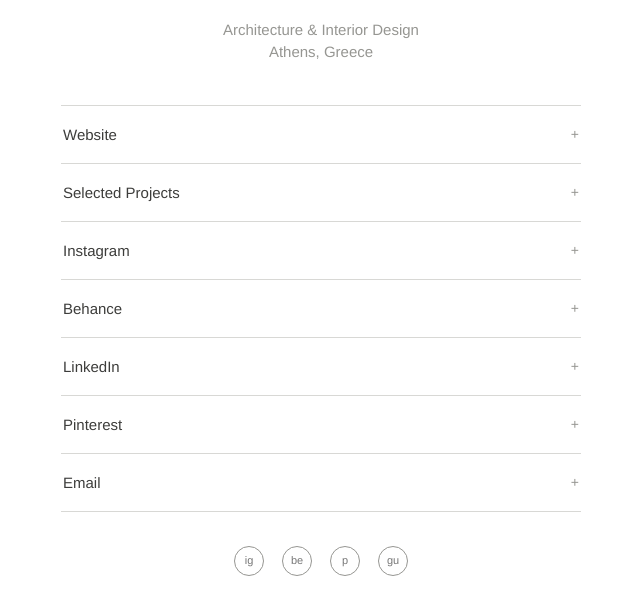
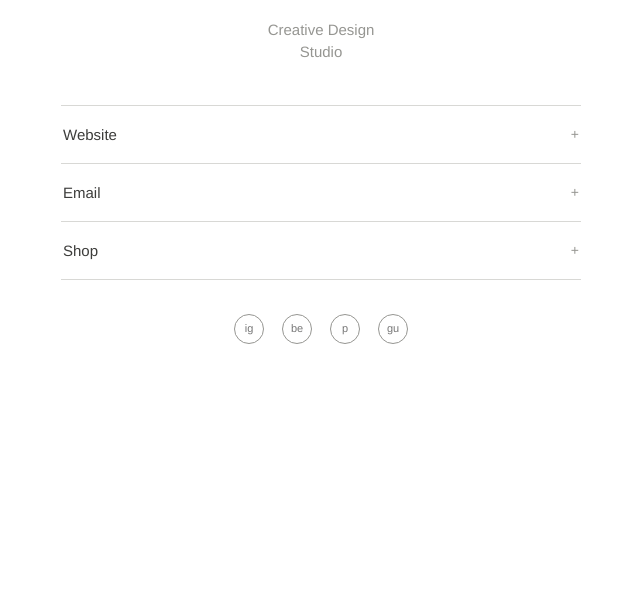
Before and after one commit to diegocheddar/The_Visual_Architect, a plain HTML site: page bio.html in a window 1280 px wide. Shown: the part 243-858 px from the top of the page, without its empty margins (319-959 px from the left). After the commit the page ends 800 px from the top, so only its background shows below. Drawn offline with Linux system fonts and the light colour scheme.

Commit message:
updated bio links

```diff
--- a/bio.html
+++ b/bio.html
@@ -18,31 +18,27 @@
       <section class="bio-profile">
         <img class="bio-image" src="logo.svg" alt="aarchitect" />
         <p class="bio-description">
-          Architecture &amp; Interior Design<br />Athens, Greece
+          Creative Design<br />Studio<br />
         </p>
       </section>
 
       <nav class="bio-link-list" aria-label="Featured links">
-        <a href="https://thevisualarchitect.io/"
+        <a href="https://thevisualarchitect.io/" target="_blank" rel="noopener noreferrer" aria-label="Website"
           ><span>Website</span><span aria-hidden="true">+</span></a
         >
-        <a href="project.html"
-          ><span>Selected Projects</span><span aria-hidden="true">+</span></a
-        >
-        <a href="#"><span>Instagram</span><span aria-hidden="true">+</span></a>
-        <a href="#"><span>Behance</span><span aria-hidden="true">+</span></a>
-        <a href="#"><span>LinkedIn</span><span aria-hidden="true">+</span></a>
-        <a href="#"><span>Pinterest</span><span aria-hidden="true">+</span></a>
-        <a href="mailto:hello@georgiosapostolopoulos.com"
+        <a href="mailto:johnny@thevisualarchitect.io"
           ><span>Email</span><span aria-hidden="true">+</span></a
         >
+
+        <a href="https://thevisualarchitect.gumroad.com/" target="_blank" rel="noopener noreferrer" aria-label="Shop"><span>Shop</span><span aria-hidden="true">+</span></a>
+
       </nav>
 
       <div class="bio-social-icons" aria-label="Social media">
-        <a href="https://www.instagram.com" target="_blank" rel="noopener noreferrer" aria-label="Instagram">ig</a
-          ><a href="https://www.behance.com" target="_blank" rel="noopener noreferrer" aria-label="Behance">be</a
-            ><a href="https://www.pinterest.com" target="_blank" rel="noopener noreferrer" aria-label="Pinterest">p</a>
-          <a href="https://www.gumroad.com" target="_blank" rel="noopener noreferrer" aria-label="Gumroad">gu</a>
+        <a href="https://www.instagram.com/thevisualarchitect.io/" target="_blank" rel="noopener noreferrer" aria-label="Instagram">ig</a
+          ><a href="https://www.behance.net/johnnyvasquezjr" target="_blank" rel="noopener noreferrer" aria-label="Behance">be</a
+            ><a href="https://www.pinterest.com/thevisualarchitect/" target="_blank" rel="noopener noreferrer" aria-label="Pinterest">p</a>
+          <a href="https://thevisualarchitect.gumroad.com/" target="_blank" rel="noopener noreferrer" aria-label="Gumroad">gu</a>
       </div>
     </main>
   </body>
```
Also changed, not shown: app.js (+19 -12 lines), index.html (+4 -4 lines).
